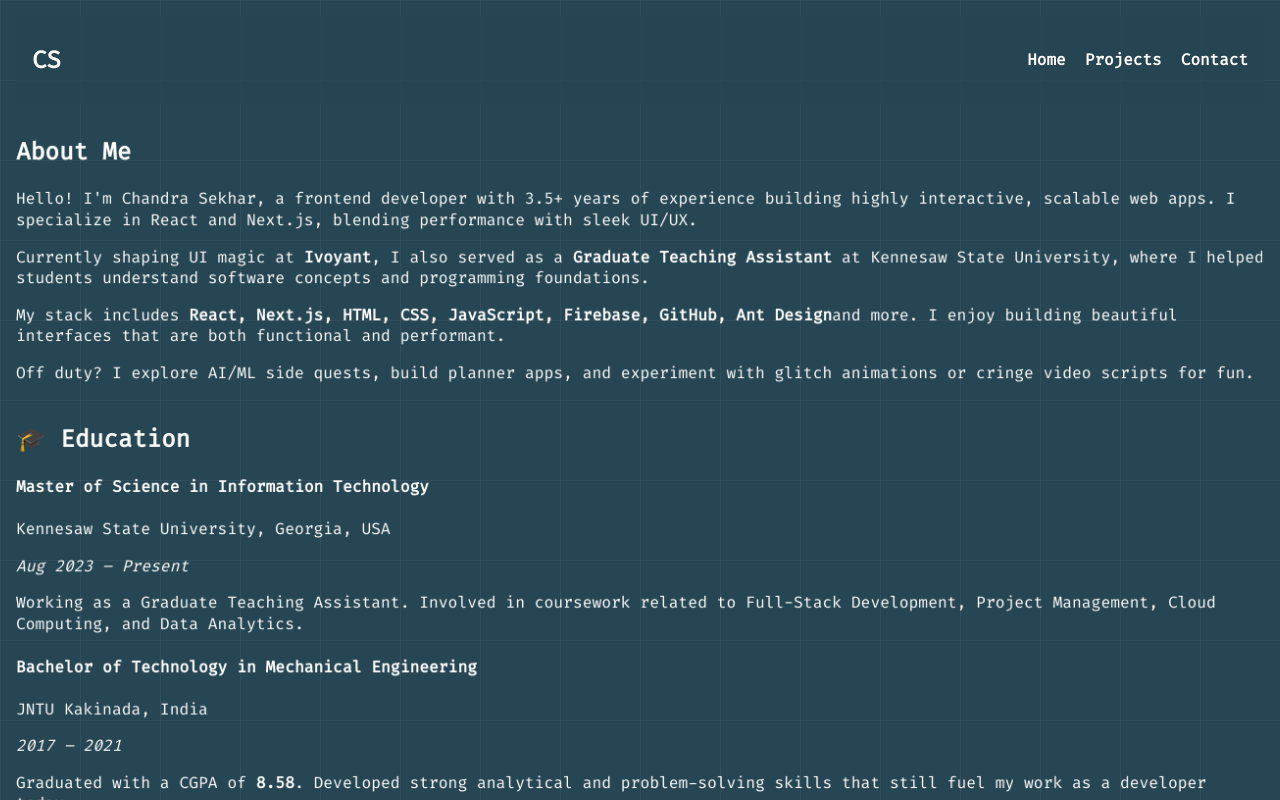
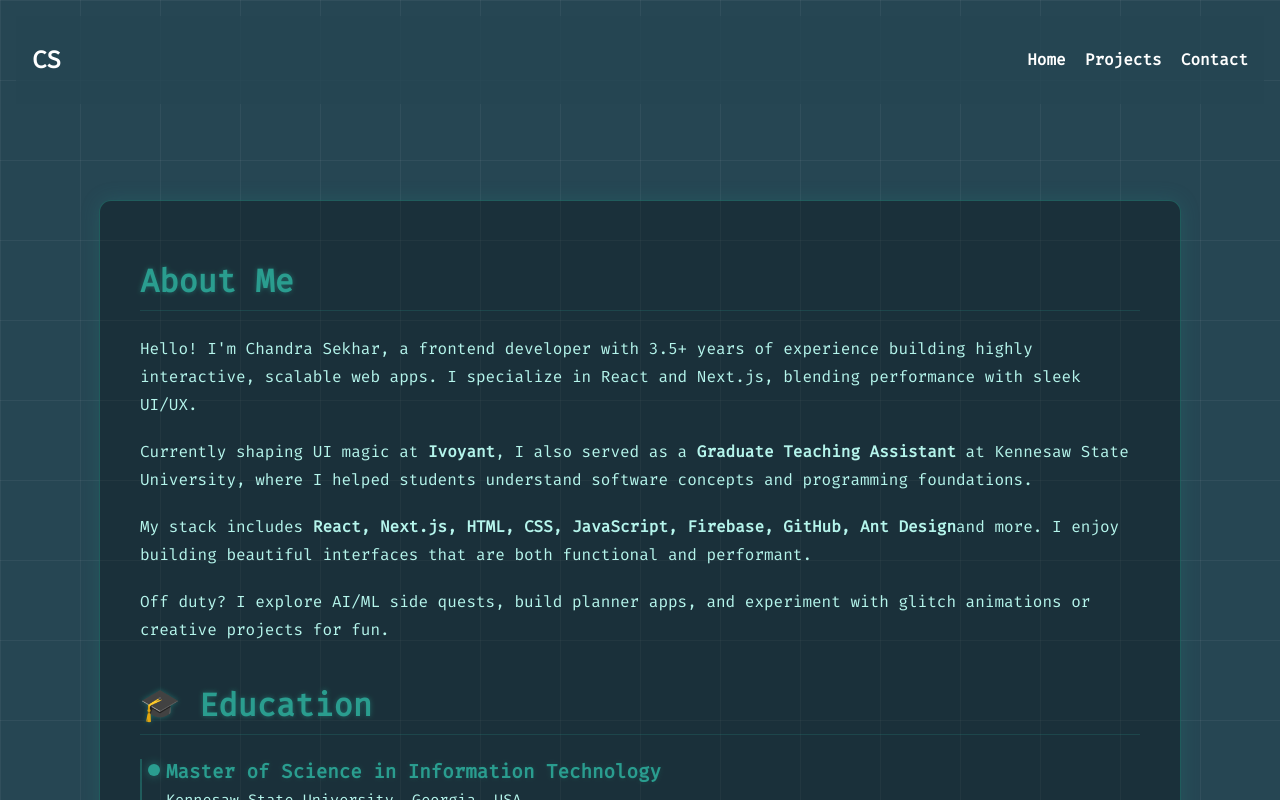
Before and after one commit to chandu034/codespaces-react, a React (Vite) app: page /about in a window 1280 px wide. Shown: the top 800 px of the page. Built offline with nearby package versions, Linux system fonts and the light colour scheme.

Commit message:
optimized about file

```diff
--- a/src/pages/About.jsx
+++ b/src/pages/About.jsx
@@ -1,31 +1,123 @@
 import React from 'react';
+import styled, { keyframes } from 'styled-components';
 
-function About() {
+const blink = keyframes`
+  50% { opacity: 0; }
+`;
+
+const slideIn = keyframes`
+  0% { opacity: 0; transform: translateY(40px) scale(0.95); }
+  100% { opacity: 1; transform: translateY(0) scale(1); }
+`;
+
+const AboutSection = styled.div`
+  max-width: 1000px;
+  margin: 6rem auto 2rem auto;
+  padding: 2rem 2.5rem;
+  background: rgba(0, 0, 0, 0.3);
+  border: 1px solid rgba(42, 157, 143, 0.4);
+  border-radius: 12px;
+  backdrop-filter: blur(8px);
+  box-shadow: 0 0 20px rgba(42, 157, 143, 0.2);
+  font-family: 'Fira Code', monospace;
+  animation: ${slideIn} 0.6s ease-out both;
+  position: relative;
+
+  &::before {
+    content: "_";
+    position: absolute;
+    top: 1rem;
+    left: 1rem;
+    color: #2a9d8f;
+    font-size: 1.25rem;
+    animation: ${blink} 1s step-end infinite;
+  }
+`;
+
+const Heading = styled.h2`
+  color: #2a9d8f;
+  font-size: 2rem;
+  margin-bottom: 1.5rem;
+  border-bottom: 1px solid rgba(42, 157, 143, 0.2);
+  padding-bottom: 0.5rem;
+  font-weight: 600;
+  text-shadow: 0 0 5px #2a9d8f80;
+`;
+
+const Paragraph = styled.p`
+  color: #b5f5ec;
+  font-size: 1rem;
+  line-height: 1.75;
+  margin-bottom: 1.2rem;
+`;
+
+const Timeline = styled.div`
+  display: flex;
+  flex-direction: column;
+  gap: 2rem;
+  margin-top: 1rem;
+  border-left: 2px solid rgba(42, 157, 143, 0.4);
+  padding-left: 1.5rem;
+  position: relative;
+`;
+
+const TimelineItem = styled.div`
+  position: relative;
+`;
+
+const TimelineDot = styled.div`
+  position: absolute;
+  left: -1.15rem;
+  top: 0.3rem;
+  width: 12px;
+  height: 12px;
+  background-color: #2a9d8f;
+  border-radius: 50%;
+  box-shadow: 0 0 10px #2a9d8f88;
+`;
+
+const TimelineContent = styled.div`
+  h4 {
+    margin: 0 0 0.2rem;
+    font-size: 1.2rem;
+    color: #2a9d8f;
+    text-shadow: 0 0 5px #2a9d8f33;
+  }
+
+  p {
+    margin: 0.25rem 0;
+    color: #b5f5ec;
+    font-size: 0.95rem;
+    line-height: 1.6;
+  }
+`;
+
+const About = () => {
   return (
-    <div className="about-section">
-      <h2>About Me</h2>
-      <p>
+    <AboutSection>
+      <Heading>About Me</Heading>
+      <Paragraph>
         Hello! I'm Chandra Sekhar, a frontend developer with 3.5+ years of experience building highly interactive,
         scalable web apps. I specialize in React and Next.js, blending performance with sleek UI/UX.
-      </p>
-      <p>
+      </Paragraph>
+      <Paragraph>
         Currently shaping UI magic at <strong>Ivoyant</strong>, I also served as a <strong>Graduate Teaching Assistant</strong> at
         Kennesaw State University, where I helped students understand software concepts and programming foundations.
-      </p>
-      <p>
+      </Paragraph>
+      <Paragraph>
         My stack includes <strong>React, Next.js, HTML, CSS, JavaScript, Firebase, GitHub, Ant Design</strong>
         and more. I enjoy building beautiful interfaces that are both functional and performant.
-      </p>
-      <p>
-        Off duty? I explore AI/ML side quests, build planner apps, and experiment with glitch animations or cringe
-        video scripts for fun.
-      </p>
+      </Paragraph>
+      <Paragraph>
+        Off duty? I explore AI/ML side quests, build planner apps, and experiment with glitch animations or creative
+        projects for fun.
+      </Paragraph>
 
-      <h2 style={{ marginTop: '2.5rem' }}>🎓 Education</h2>
-      <div className="timeline">
-        <div className="timeline-item">
-          <div className="timeline-dot" />
-          <div className="timeline-content">
+      <Heading style={{ marginTop: '2.5rem' }}>🎓 Education</Heading>
+      <Timeline>
+        <TimelineItem>
+          <TimelineDot />
+          <TimelineContent>
             <h4>Master of Science in Information Technology</h4>
             <p>Kennesaw State University, Georgia, USA</p>
             <p><i>Aug 2023 – Present</i></p>
@@ -33,21 +125,23 @@ function About() {
               Working as a Graduate Teaching Assistant. Involved in coursework related to Full-Stack Development,
               Project Management, Cloud Computing, and Data Analytics.
             </p>
-          </div>
-        </div>
+          </TimelineContent>
+        </TimelineItem>
 
-        <div className="timeline-item">
-          <div className="timeline-dot" />
-          <div className="timeline-content">
+        <TimelineItem>
+          <TimelineDot />
+          <TimelineContent>
             <h4>Bachelor of Technology in Mechanical Engineering</h4>
             <p>JNTU Kakinada, India</p>
             <p><i>2017 – 2021</i></p>
-            <p>Graduated with a CGPA of <strong>8.58</strong>. Developed strong analytical and problem-solving skills that still fuel my work as a developer today.</p>
-          </div>
-        </div>
-      </div>
-    </div>
+            <p>
+              Graduated with a CGPA of <strong>8.58</strong>. Developed strong analytical and problem-solving skills that still fuel my work as a developer today.
+            </p>
+          </TimelineContent>
+        </TimelineItem>
+      </Timeline>
+    </AboutSection>
   );
-}
+};
 
 export default About;
```
